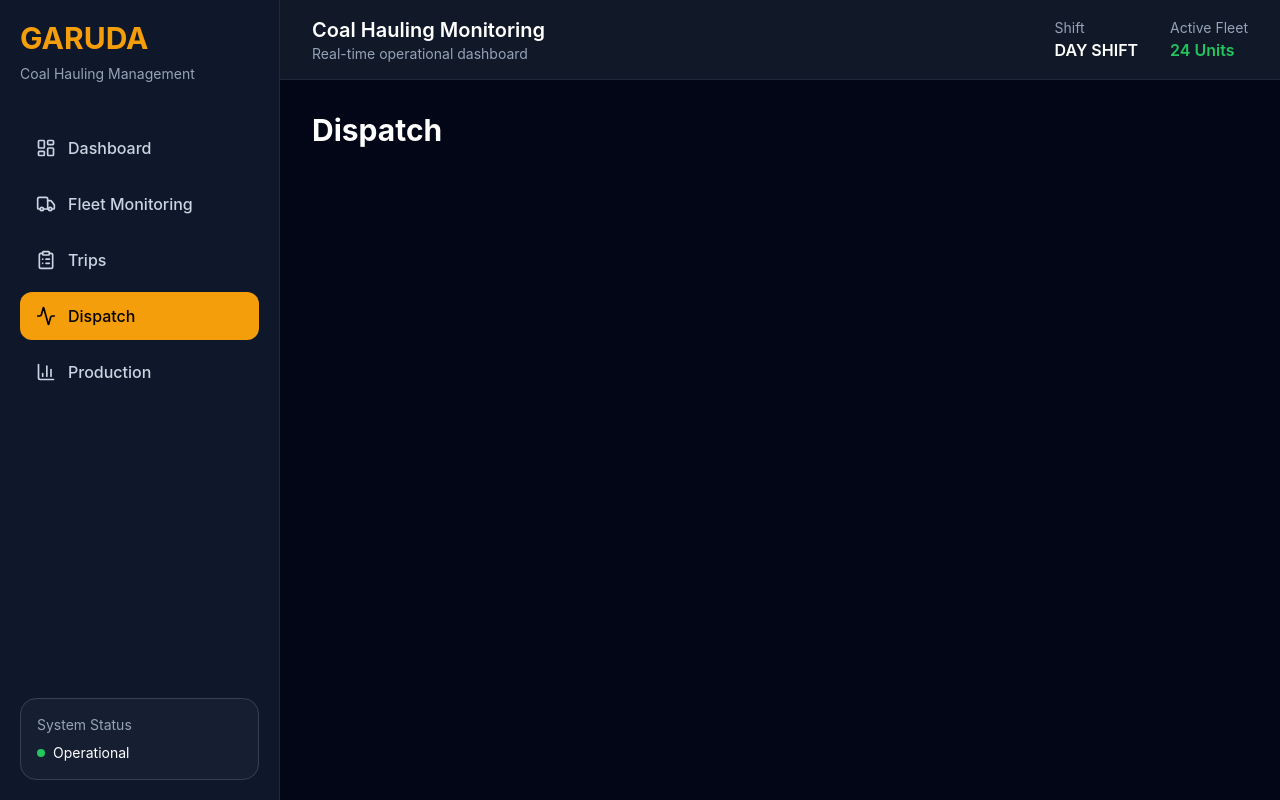
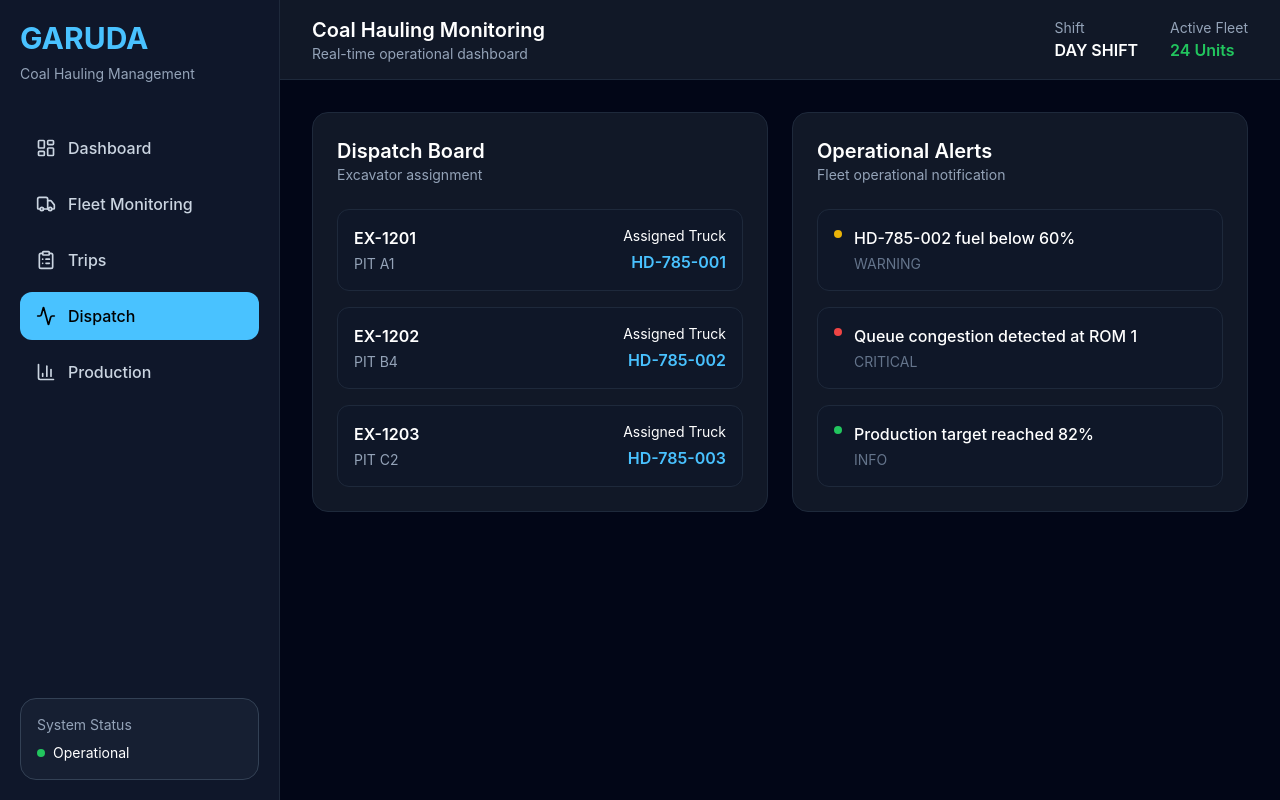
Before and after one commit to IrsyadHalimi/coal-hauling-management-system, a React (Vite) app: page /dispatch in a window 1280 px wide. Built offline with nearby package versions, Linux system fonts and the light colour scheme.

Commit message:
add dispatch

```diff
--- a/src/assets/styles/theme.css
+++ b/src/assets/styles/theme.css
@@ -7,7 +7,7 @@
   --color-card: #111827;
 
   /* Brand */
-  --color-primary: #f59e0b;
+  --color-primary: #49c2ff;
 
   /* Status */
   --color-success: #22c55e;
--- /dev/null
+++ b/src/components/alerts/AlertPanel.tsx
@@ -0,0 +1,94 @@
+const alerts = [
+  {
+    id: 1,
+    level: 'WARNING',
+    message:
+      'HD-785-002 fuel below 60%',
+  },
+
+  {
+    id: 2,
+    level: 'CRITICAL',
+    message:
+      'Queue congestion detected at ROM 1',
+  },
+
+  {
+    id: 3,
+    level: 'INFO',
+    message:
+      'Production target reached 82%',
+  },
+]
+
+function AlertPanel() {
+  return (
+    <div
+      className="
+        rounded-2xl border border-border
+        bg-card p-6
+      "
+    >
+      <div className="mb-6">
+        <h2 className="text-xl font-semibold">
+          Operational Alerts
+        </h2>
+
+        <p className="text-sm text-textSecondary">
+          Fleet operational notification
+        </p>
+      </div>
+
+      <div className="space-y-4">
+        {alerts.map((alert) => (
+          <div
+            key={alert.id}
+            className="
+              rounded-xl border border-border
+              bg-slate-900/50 p-4
+            "
+          >
+            <div
+              className="
+                flex items-start gap-3
+              "
+            >
+              <div
+                className={`
+                  mt-1 h-2 w-2 rounded-full
+
+                  ${
+                    alert.level ===
+                    'CRITICAL'
+                      ? 'bg-danger'
+                      : alert.level ===
+                          'WARNING'
+                        ? 'bg-warning'
+                        : 'bg-success'
+                  }
+                `}
+              />
+
+              <div>
+                <p className="font-medium">
+                  {alert.message}
+                </p>
+
+                <p
+                  className="
+                    mt-1 text-sm
+                    text-textMuted
+                  "
+                >
+                  {alert.level}
+                </p>
+              </div>
+            </div>
+          </div>
+        ))}
+      </div>
+    </div>
+  )
+}
+
+export default AlertPanel
--- /dev/null
+++ b/src/components/dispatch/DispatchBoard.tsx
@@ -0,0 +1,91 @@
+const dispatchData = [
+  {
+    unit: 'EX-1201',
+    assignedTruck: 'HD-785-001',
+    location: 'PIT A1',
+  },
+
+  {
+    unit: 'EX-1202',
+    assignedTruck: 'HD-785-002',
+    location: 'PIT B4',
+  },
+
+  {
+    unit: 'EX-1203',
+    assignedTruck: 'HD-785-003',
+    location: 'PIT C2',
+  },
+]
+
+function DispatchBoard() {
+  return (
+    <div
+      className="
+        rounded-2xl border border-border
+        bg-card p-6
+      "
+    >
+      <div className="mb-6">
+        <h2 className="text-xl font-semibold">
+          Dispatch Board
+        </h2>
+
+        <p className="text-sm text-textSecondary">
+          Excavator assignment
+        </p>
+      </div>
+
+      <div className="space-y-4">
+        {dispatchData.map((item) => (
+          <div
+            key={item.unit}
+            className="
+              rounded-xl border border-border
+              bg-slate-900/50 p-4
+            "
+          >
+            <div
+              className="
+                flex items-center
+                justify-between
+              "
+            >
+              <div>
+                <h3 className="font-semibold">
+                  {item.unit}
+                </h3>
+
+                <p
+                  className="
+                    mt-1 text-sm
+                    text-textSecondary
+                  "
+                >
+                  {item.location}
+                </p>
+              </div>
+
+              <div className="text-right">
+                <p className="text-sm">
+                  Assigned Truck
+                </p>
+
+                <h4
+                  className="
+                    mt-1 font-semibold
+                    text-primary
+                  "
+                >
+                  {item.assignedTruck}
+                </h4>
+              </div>
+            </div>
+          </div>
+        ))}
+      </div>
+    </div>
+  )
+}
+
+export default DispatchBoard
--- /dev/null
+++ b/src/components/tables/TripTable.tsx
@@ -0,0 +1,143 @@
+import {
+  flexRender,
+  getCoreRowModel,
+  useReactTable,
+} from '@tanstack/react-table'
+
+import type {
+  ColumnDef,
+} from '@tanstack/react-table'
+
+import { trips } from '../../features/hauling/data/trips'
+
+import type { Trip } from '../../features/hauling/types/trip'
+
+const columns: ColumnDef<Trip>[] = [
+  {
+    accessorKey: 'truckCode',
+    header: 'Truck',
+  },
+
+  {
+    accessorKey: 'origin',
+    header: 'Origin',
+  },
+
+  {
+    accessorKey: 'destination',
+    header: 'Destination',
+  },
+
+  {
+    accessorKey: 'tonnage',
+    header: 'Coal (T)',
+  },
+
+  {
+    accessorKey: 'startTime',
+    header: 'Start',
+  },
+
+  {
+    accessorKey: 'estimatedArrival',
+    header: 'ETA',
+  },
+
+  {
+    accessorKey: 'status',
+    header: 'Status',
+  },
+]
+
+function TripTable() {
+  const table = useReactTable({
+    data: trips,
+
+    columns,
+
+    getCoreRowModel:
+      getCoreRowModel(),
+  })
+
+  return (
+    <div
+      className="
+        overflow-hidden rounded-2xl
+        border border-border
+        bg-card
+      "
+    >
+      <div className="overflow-x-auto">
+        <table className="w-full">
+          <thead
+            className="
+              border-b border-border
+              bg-slate-900/70
+            "
+          >
+            {table
+              .getHeaderGroups()
+              .map((headerGroup) => (
+                <tr key={headerGroup.id}>
+                  {headerGroup.headers.map(
+                    (header) => (
+                      <th
+                        key={header.id}
+                        className="
+                          px-6 py-4 text-left
+                          text-sm font-semibold
+                          text-textSecondary
+                        "
+                      >
+                        {flexRender(
+                          header.column.columnDef
+                            .header,
+
+                          header.getContext()
+                        )}
+                      </th>
+                    )
+                  )}
+                </tr>
+              ))}
+          </thead>
+
+          <tbody>
+            {table
+              .getRowModel()
+              .rows.map((row) => (
+                <tr
+                  key={row.id}
+                  className="
+                    border-b border-border
+                    transition-colors
+                    hover:bg-slate-900/40
+                  "
+                >
+                  {row
+                    .getVisibleCells()
+                    .map((cell) => (
+                      <td
+                        key={cell.id}
+                        className="
+                          px-6 py-4 text-sm
+                        "
+                      >
+                        {flexRender(
+                          cell.column.columnDef
+                            .cell,
+
+                          cell.getContext()
+                        )}
+                      </td>
+                    ))}
+                </tr>
+              ))}
+          </tbody>
+        </table>
+      </div>
+    </div>
+  )
+}
+
+export default TripTable
--- /dev/null
+++ b/src/features/hauling/data/trips.ts
@@ -0,0 +1,51 @@
+import type { Trip } from '../types/trip'
+
+export const trips: Trip[] = [
+  {
+    id: 'TRIP-001',
+
+    truckCode: 'HD-785-001',
+
+    origin: 'PIT A1',
+    destination: 'ROM 2',
+
+    tonnage: 98,
+
+    startTime: '10:12',
+    estimatedArrival: '10:46',
+
+    status: 'IN_TRANSIT',
+  },
+
+  {
+    id: 'TRIP-002',
+
+    truckCode: 'HD-785-002',
+
+    origin: 'PIT B4',
+    destination: 'ROM 1',
+
+    tonnage: 120,
+
+    startTime: '10:18',
+    estimatedArrival: '10:52',
+
+    status: 'LOADING',
+  },
+
+  {
+    id: 'TRIP-003',
+
+    truckCode: 'HD-785-003',
+
+    origin: 'PIT C2',
+    destination: 'PORT',
+
+    tonnage: 110,
+
+    startTime: '10:08',
+    estimatedArrival: '10:44',
+
+    status: 'QUEUE',
+  },
+]
--- /dev/null
+++ b/src/features/hauling/types/trip.ts
@@ -0,0 +1,23 @@
+export type TripStatus =
+  | 'LOADING'
+  | 'IN_TRANSIT'
+  | 'QUEUE'
+  | 'UNLOADING'
+  | 'COMPLETED'
+
+export type Trip = {
+  id: string
+
+  truckCode: string
+
+  origin: string
+  destination: string
+
+  tonnage: number
+
+  startTime: string
+
+  estimatedArrival: string
+
+  status: TripStatus
+}
--- a/src/pages/DispatchPage.tsx
+++ b/src/pages/DispatchPage.tsx
@@ -1,9 +1,17 @@
+import AlertPanel from '../components/alerts/AlertPanel'
+import DispatchBoard from '../components/dispatch/DispatchBoard'
+
 function DispatchPage() {
   return (
-    <div>
-      <h1 className="text-3xl font-bold">
-        Dispatch
-      </h1>
+    <div
+      className="
+        grid grid-cols-1 gap-6
+        xl:grid-cols-2
+      "
+    >
+      <DispatchBoard />
+
+      <AlertPanel />
     </div>
   )
 }
--- a/src/pages/TripsPage.tsx
+++ b/src/pages/TripsPage.tsx
@@ -1,9 +1,19 @@
+import TripTable from '../components/tables/TripTable'
+
 function TripsPage() {
   return (
-    <div>
-      <h1 className="text-3xl font-bold">
-        Trips
-      </h1>
+    <div className="space-y-6">
+      <div>
+        <h1 className="text-3xl font-bold">
+          Trip Management
+        </h1>
+
+        <p className="mt-2 text-textSecondary">
+          Coal hauling trip monitoring
+        </p>
+      </div>
+
+      <TripTable />
     </div>
   )
 }
```
